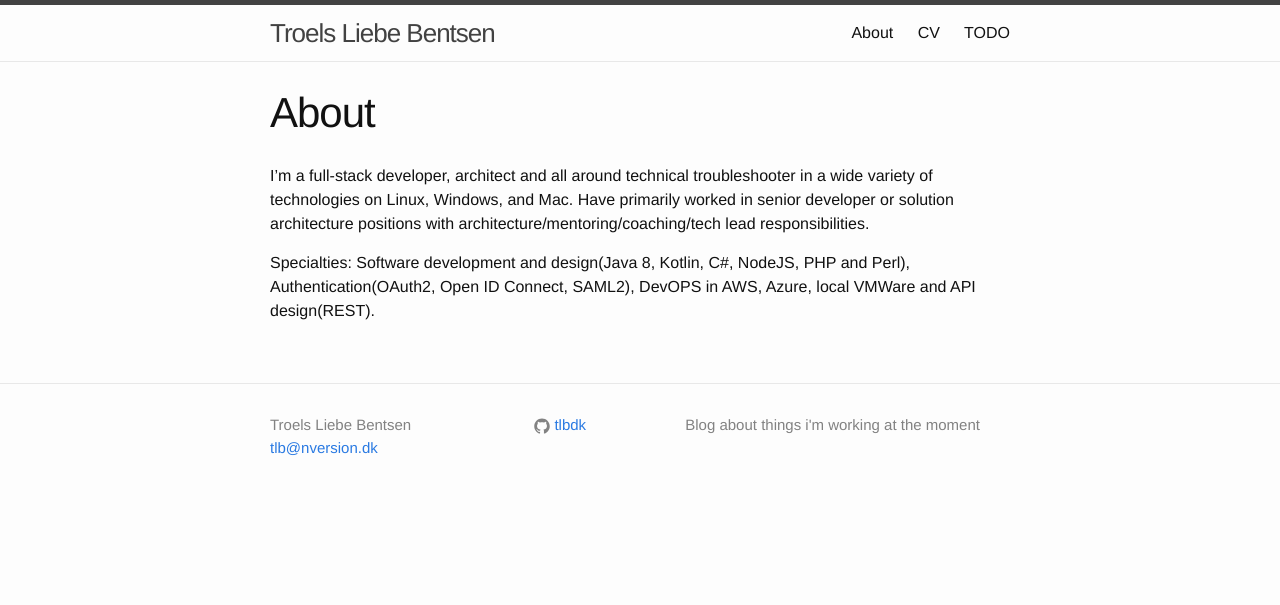
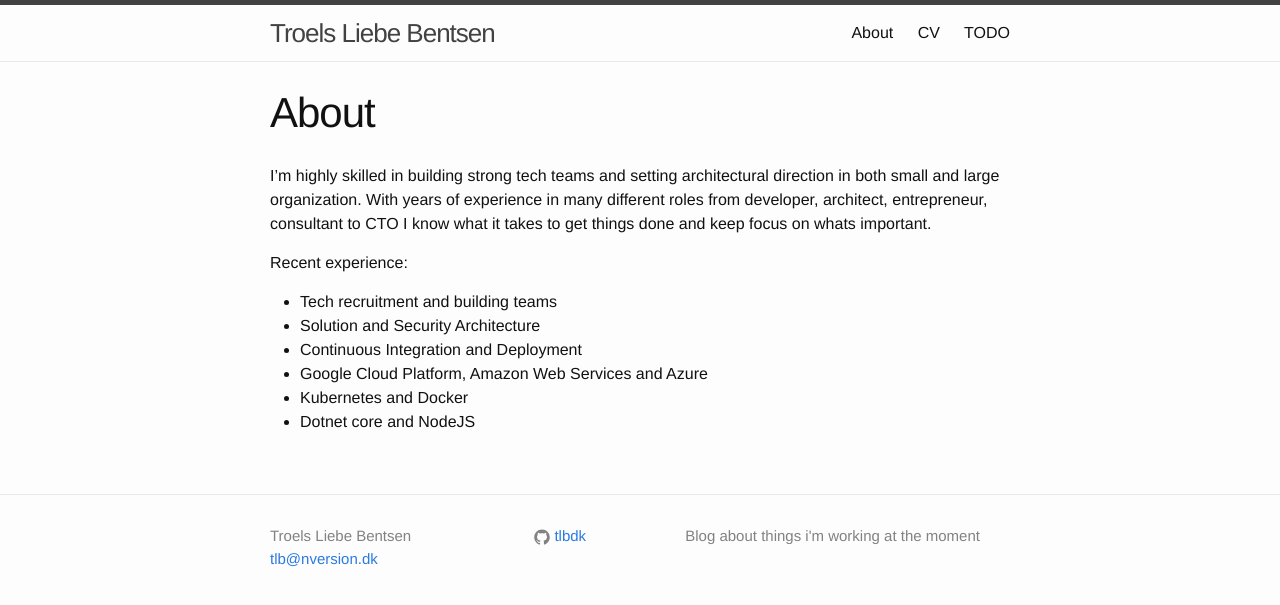
Before and after one commit to tlbdk/tlbdk.github.io, a Jekyll site: the page built from pages/about.md, in a window 1280 px wide. Shown: the top 605 px of the page. Built offline with Jekyll 4.4.1, drawn with Linux system fonts in a browser that asks for light colours.

Commit message:
Update stuff

```diff
--- a/pages/about.md
+++ b/pages/about.md
@@ -5,6 +5,12 @@ menu_title: About
 permalink: /about/
 ---
 
-I'm a full-stack developer, architect and all around technical troubleshooter in a wide variety of technologies on Linux, Windows, and Mac. Have primarily worked in senior developer or solution architecture positions with architecture/mentoring/coaching/tech lead responsibilities.
+I'm highly skilled in building strong tech teams and setting architectural direction in both small and large organization. With years of experience in many different roles from developer, architect, entrepreneur, consultant to CTO I know what it takes to get things done and keep focus on whats important.
 
-Specialties: Software development and design(Java 8, Kotlin, C#, NodeJS, PHP and Perl), Authentication(OAuth2, Open ID Connect, SAML2), DevOPS in AWS, Azure, local VMWare and API design(REST).
+Recent experience:
+* Tech recruitment and building teams
+* Solution and Security Architecture
+* Continuous Integration and Deployment
+* Google Cloud Platform, Amazon Web Services and Azure
+* Kubernetes and Docker
+* Dotnet core and NodeJS
```
Also changed, not shown: _posts/2016-04-14-learning-mac.md (+6 -0 lines), _posts/2017-03-20-visual-studio-intellij-keyboard.md (+1 -1 lines), _posts/2017-05-09-dmarc-subdomain.md (added, +12 -0 lines), _posts/2017-05-27-google-cloud-engine.md (added, +11 -0 lines), pages/management/management.md (+3 -3 lines), pages/management/profiles.md (+12 -0 lines).
